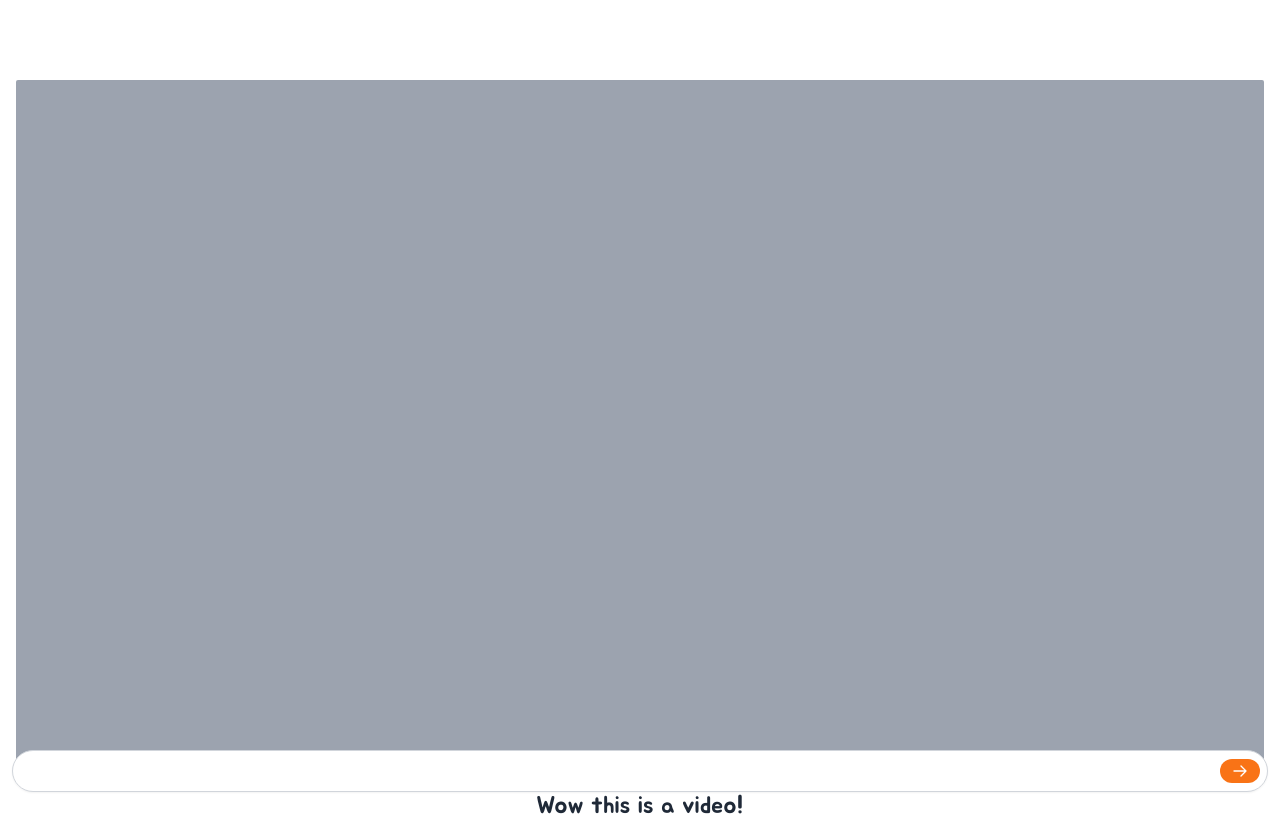
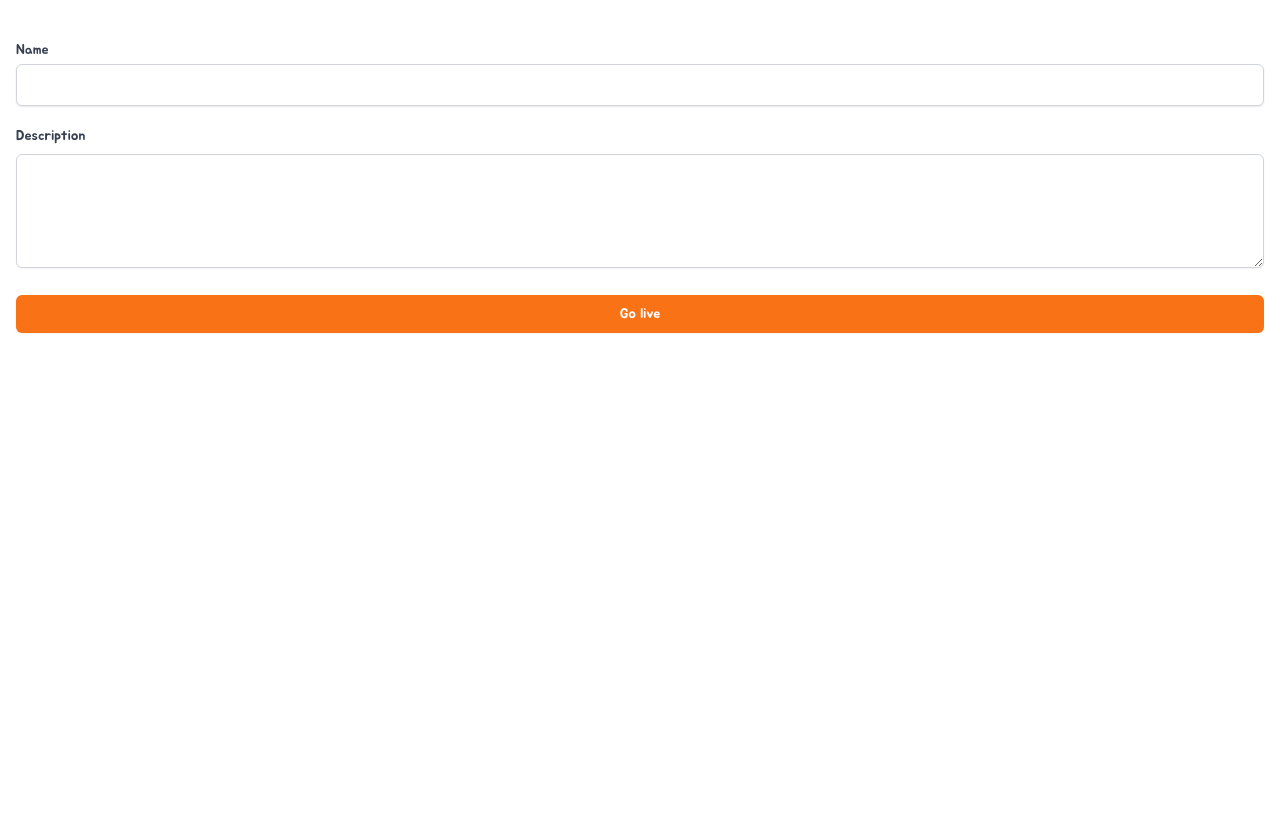
Before and after one commit to JaeHyunLee123/carrot-market-clone-page-router, a Next.js app: page /stream/create in a window 1280 px wide. Shown: the top 816 px of the page. Built offline with nearby package versions, Linux system fonts and the light colour scheme.

Commit message:
#5.15 Add Stream UI

```diff
--- a/pages/items/upload.tsx
+++ b/pages/item/upload.tsx
@@ -22,6 +22,22 @@
 
           <input className="hidden" type="file" />
         </label>
+      </div>
+      <div className="mt-5">
+        <label
+          className="mb-1 block text-sm font-medium text-gray-700"
+          htmlFor="name"
+        >
+          Name
+        </label>
+        <div className="rounded-md relative flex  items-center shadow-sm">
+          <input
+            id="name"
+            type="email"
+            className="appearance-none w-full px-3 py-2 border border-gray-300 rounded-md shadow-sm placeholder-gray-400 focus:outline-none focus:ring-orange-500 focus:border-orange-500"
+            required
+          />
+        </div>
       </div>
       <div className="my-5">
         <label
--- /dev/null
+++ b/pages/stream/create.tsx
@@ -0,0 +1,43 @@
+import type { NextPage } from "next";
+
+const Create: NextPage = () => {
+  return (
+    <div className=" space-y-5 py-10 px-4">
+      <div>
+        <label
+          className="mb-1 block text-sm font-medium text-gray-700"
+          htmlFor="name"
+        >
+          Name
+        </label>
+        <div className="rounded-md relative flex  items-center shadow-sm">
+          <input
+            id="name"
+            type="email"
+            className="appearance-none w-full px-3 py-2 border border-gray-300 rounded-md shadow-sm placeholder-gray-400 focus:outline-none focus:ring-orange-500 focus:border-orange-500"
+            required
+          />
+        </div>
+      </div>
+
+      <div>
+        <label
+          htmlFor="description"
+          className="mb-1 block text-sm font-medium text-gray-700"
+        >
+          Description
+        </label>
+        <textarea
+          id="description"
+          className="mt-1 shadow-sm w-full focus:ring-orange-500 rounded-md border-gray-300 focus:border-orange-500 "
+          rows={4}
+        />
+      </div>
+      <button className=" w-full bg-orange-500 hover:bg-orange-600 text-white py-2 px-4 border border-transparent rounded-md shadow-sm text-sm font-medium focus:ring-2 focus:ring-offset-2 focus:ring-orange-500 focus:outline-none ">
+        Go live
+      </button>
+    </div>
+  );
+};
+
+export default Create;
```
Also changed, not shown: pages/item/[id].tsx (renamed from pages/items/[id].tsx).
